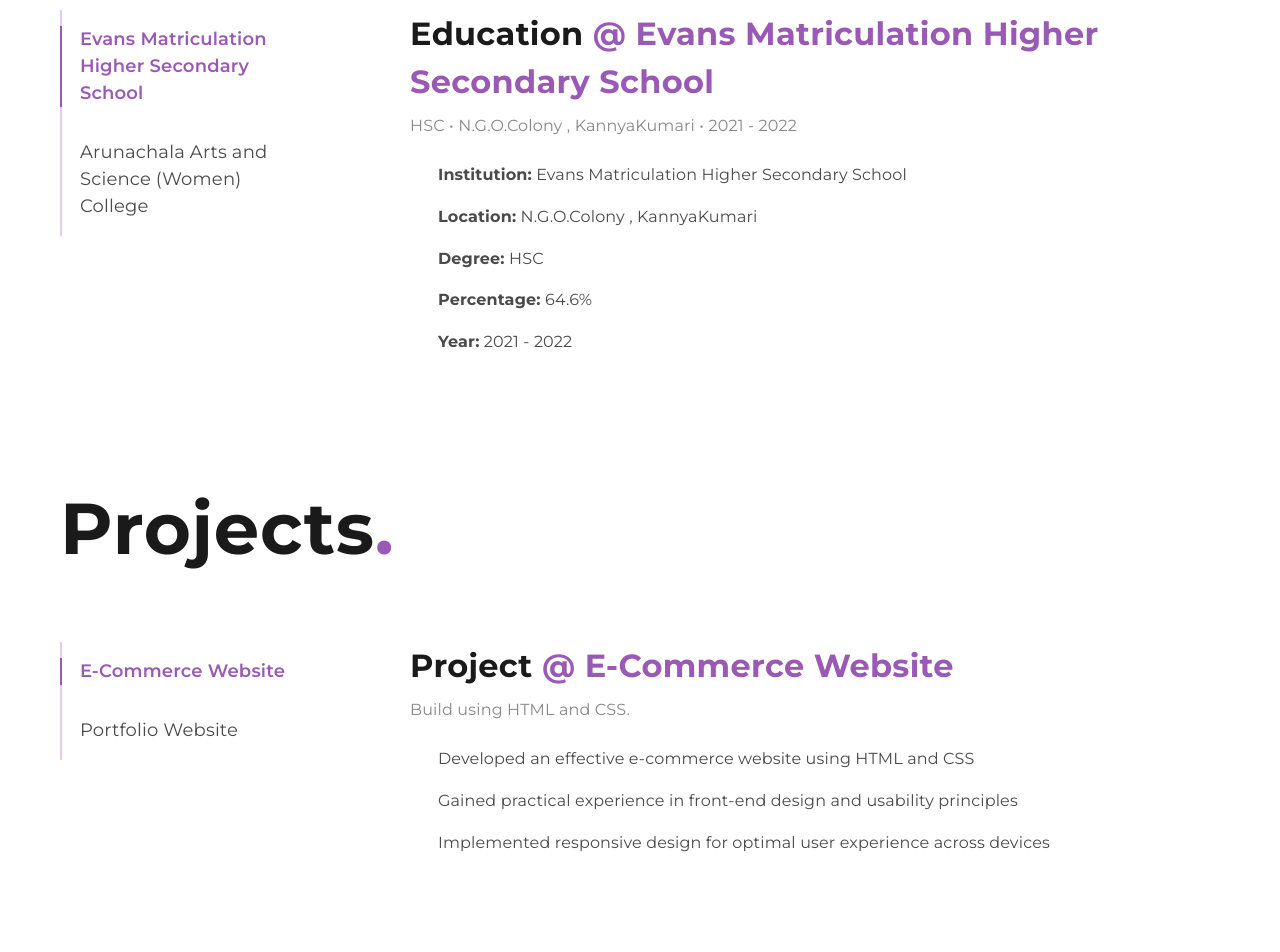
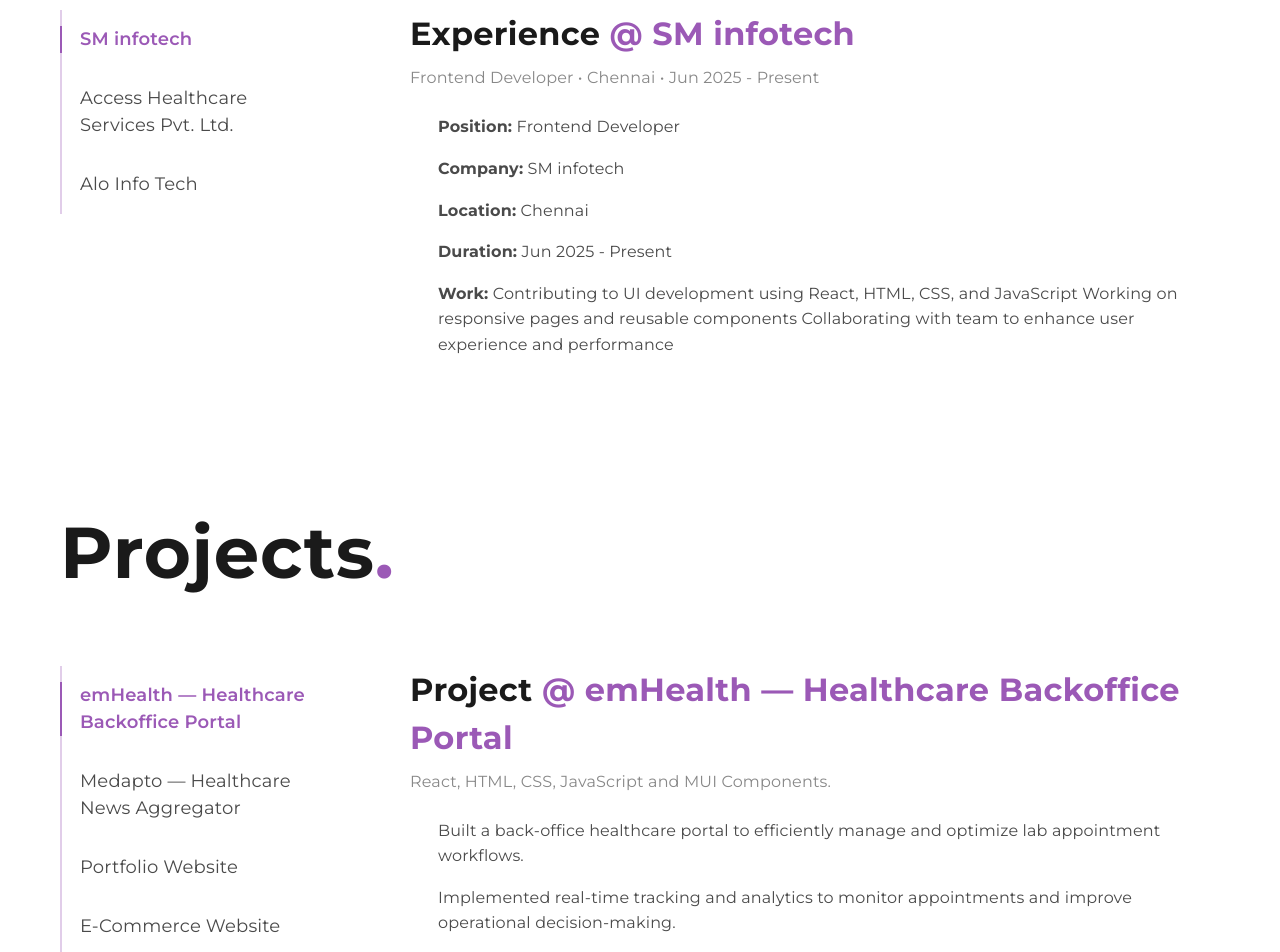
Before and after one commit to Azhaguroobika-roobi/portfolio, a React (Create React App) app: page / in a window 1280 px wide. Shown: the part 1680-2632 px from the top of the page. Built offline with nearby package versions, Linux system fonts and the light colour scheme; some icons are missing.

Commit message:
experience added

```diff
--- a/src/App.js
+++ b/src/App.js
@@ -5,6 +5,7 @@
 import Contact from './components/contact';
 import Projects from './components/projects';
 import Skills from './components/skills';
+import Experience from './components/experience';
 
 function App() {
   return (
@@ -16,6 +17,7 @@
           <Route path="/about" element={<About />} />
           <Route path="/projects" element={<Projects />} />
           <Route path="/skills" element={<Skills />} />
+          <Route path="/experience" element={<Experience />} />
           <Route path="/contact" element={<Contact />} />
         </Routes>
       </div>
--- a/src/components/education.js
+++ b/src/components/experience.js
@@ -2,38 +2,34 @@
 import { Box, Typography } from '@mui/material';
 import CheckCircleIcon from '@mui/icons-material/CheckCircle';
 
-function Education(){
-    const educations = [
+function Experience(){
+    const experiences = [
         {
-            institution: 'Evans Matriculation Higher Secondary School',
-            location: 'N.G.O.Colony , KannyaKumari',
-            degree: 'HSC',
-            percentage: '64.6%',
-            year: '2021 - 2022',
-            details: [
-                'Degree: Degree Name 1',
-                'Location: Location 1',
-                'Percentage: XX%',
-                'Year: YYYY - YYYY'
-            ]
+            position: 'Frontend Developer',
+            company: 'SM infotech',
+            location: 'Chennai',
+            duration: 'Jun 2025 - Present',
+            work: 'Contributing to UI development using React, HTML, CSS, and JavaScript Working on responsive pages and reusable components Collaborating with team to enhance user experience and performance'
         },
         {
-            institution: 'Arunachala Arts and Science (Women) College',
-            location: 'VelliChanthai , KannyaKumari',
-            degree: 'B.Sc Computer Science',
-            percentage: '86.2%',
-            year: '2022 - 2025',
-            details: [
-                'Degree: Degree Name 2',
-                'Location: Location 2',
-                'Percentage: XX%',
-                'Year: YYYY - YYYY'
-            ]
+            position: 'Web Development Intern',
+            company: 'Access Healthcare Services Pvt. Ltd.',
+            location: 'Chennai',
+            duration: 'Jan 2025 – Feb 2025',
+            work: 'Built internal tools UI modules, optimized workflows, contributed to front-end improvements.'
         },
+        {
+            position: 'Frontend Development Intern',
+            company: 'Alo Info Tech',
+            location: 'Chennai',
+            duration: 'Jun 2024 – Jul 2024',
+            work: 'Developed e-commerce UI, implemented responsive layouts, worked with React & JavaScript.'
+        },
+
     ];
 
     const [selectedIndex, setSelectedIndex] = useState(0);
-    const selectedEducation = educations[selectedIndex];
+    const selectedExperience = experiences[selectedIndex];
 
     return(
         <Box sx={{
@@ -51,7 +47,7 @@
                 color: '#1a1a1a',
                 marginBottom: { xs: '40px', md: '60px' }
             }}>
-                Education
+                Experience
                 <Box component="span" sx={{ color: '#9b59b6' }}>.</Box>
             </Typography>
 
@@ -79,9 +75,9 @@
                         opacity: 0.3
                     }} />
 
-                    {/* Education list */}
+                    {/* Experience list */}
                     <Box sx={{ paddingLeft: '20px' }}>
-                        {educations.map((education, index) => (
+                        {experiences.map((experience, index) => (
                             <Box
                                 key={index}
                                 onClick={() => setSelectedIndex(index)}
@@ -114,7 +110,7 @@
                                         color: '#9b59b6'
                                     }
                                 }}>
-                                    {education.institution}
+                                    {experience.company}
                                 </Typography>
                             </Box>
                         ))}
@@ -133,9 +129,9 @@
                         color: '#1a1a1a',
                         marginBottom: '8px'
                     }}>
-                        Education
+                        Experience
                         <Box component="span" sx={{ color: '#9b59b6' }}>
-                            {' @ ' + selectedEducation.institution}
+                            {' @ ' + selectedExperience.company}
                         </Box>
                     </Typography>
 
@@ -145,7 +141,7 @@
                         color: '#888888',
                         marginBottom: '24px'
                     }}>
-                        {selectedEducation.degree} • {selectedEducation.location} • {selectedEducation.year}
+                        {selectedExperience.position} • {selectedExperience.location} • {selectedExperience.duration}
                     </Typography>
 
                     {/* Details */}
@@ -163,7 +159,7 @@
                                 color: '#4a4a4a',
                                 lineHeight: 1.6
                             }}>
-                                <strong>Institution:</strong> {selectedEducation.institution}
+                                <strong>Position:</strong> {selectedExperience.position}
                             </Typography>
                         </Box>
                         <Box sx={{ display: 'flex', alignItems: 'flex-start', gap: '12px' }}>
@@ -179,7 +175,7 @@
                                 color: '#4a4a4a',
                                 lineHeight: 1.6
                             }}>
-                                <strong>Location:</strong> {selectedEducation.location}
+                                <strong>Company:</strong> {selectedExperience.company}
                             </Typography>
                         </Box>
                         <Box sx={{ display: 'flex', alignItems: 'flex-start', gap: '12px' }}>
@@ -195,7 +191,7 @@
                                 color: '#4a4a4a',
                                 lineHeight: 1.6
                             }}>
-                                <strong>Degree:</strong> {selectedEducation.degree}
+                                <strong>Location:</strong> {selectedExperience.location}
                             </Typography>
                         </Box>
                         <Box sx={{ display: 'flex', alignItems: 'flex-start', gap: '12px' }}>
@@ -211,7 +207,7 @@
                                 color: '#4a4a4a',
                                 lineHeight: 1.6
                             }}>
-                                <strong>Percentage:</strong> {selectedEducation.percentage}
+                                <strong>Duration:</strong> {selectedExperience.duration}
                             </Typography>
                         </Box>
                         <Box sx={{ display: 'flex', alignItems: 'flex-start', gap: '12px' }}>
@@ -227,7 +223,7 @@
                                 color: '#4a4a4a',
                                 lineHeight: 1.6
                             }}>
-                                <strong>Year:</strong> {selectedEducation.year}
+                                <strong>Work:</strong> {selectedExperience.work}
                             </Typography>
                         </Box>
                     </Box>
@@ -237,4 +233,4 @@
     );
 }
 
-export default Education;
+export default Experience;
--- a/src/components/home.js
+++ b/src/components/home.js
@@ -3,6 +3,7 @@
 import { Box, Typography, Button } from '@mui/material';
 import About from "./about";
 import Education from "./education";
+import Experience from "./experience";
 import Projects from "./projects";
 import Skills from "./skills";
 import Contact from "./contact";
@@ -201,6 +202,7 @@
         <Box sx={{ position: 'relative', zIndex: 2 }}>
           <About />
           <Education />
+          <Experience />
           <Projects />
           <Skills />
           <Contact />
--- a/src/components/projects.js
+++ b/src/components/projects.js
@@ -5,13 +5,23 @@
 function Projects(){
     const projects = [
         {
-            title: 'E-Commerce Website',
-            description: 'Developed an effective e-commerce website using HTML and CSS. Gained practical experience in front-end design and usability principles.',
-            technologies: 'Build using HTML and CSS.',
+            title: 'emHealth — Healthcare Backoffice Portal',
+            description: 'Developed a back-office healthcare portal that streamlines lab appointment management with real-time tracking, analytics, and productivity-enhancing workflows.',
+            technologies: 'React, HTML, CSS, JavaScript and MUI Components.',
             bullets: [
-                'Developed an effective e-commerce website using HTML and CSS',
-                'Gained practical experience in front-end design and usability principles',
-                'Implemented responsive design for optimal user experience across devices'
+                'Built a back-office healthcare portal to efficiently manage and optimize lab appointment workflows.',
+                'Implemented real-time tracking and analytics to monitor appointments and improve operational decision-making.',
+                'Designed a streamlined, responsive interface that enhances productivity and simplifies daily lab management tasks.'
+            ]
+        },
+        {
+            title: 'Medapto — Healthcare News Aggregator',
+            description: 'A React-based platform that aggregates verified medical news with concise summaries for easy, reliable healthcare updates.',
+            technologies: 'React, HTML, CSS, JavaScript',
+            bullets: [
+                'Built a platform that aggregates verified medical news from trusted councils, government health departments, and recognized medical journals.',
+                'Developed summarized news cards for quick reading and added source links for full verification.',
+                'Designed a clean, responsive UI for medical students and healthcare professionals.'
             ]
         },
         {
@@ -24,6 +34,16 @@
                 'Implemented routing and interactive components for seamless navigation'
             ]
         },
+        {
+            title: 'E-Commerce Website',
+            description: 'Developed an effective e-commerce website using HTML and CSS. Gained practical experience in front-end design and usability principles.',
+            technologies: 'Build using HTML and CSS.',
+            bullets: [
+                'Developed an effective e-commerce website using HTML and CSS',
+                'Gained practical experience in front-end design and usability principles',
+                'Implemented responsive design for optimal user experience across devices'
+            ]
+        },
     ];
 
     const [selectedIndex, setSelectedIndex] = useState(0);
@@ -33,9 +53,10 @@
         <Box sx={{
             position: 'relative',
             backgroundColor: 'white',
-            padding: { xs: '40px 20px', md: '60px 60px' },
+            padding: { xs: '40px 20px', md: '80px 60px' },
             maxWidth: '1400px',
-            margin: '0 auto'
+            margin: '0 auto',
+            minHeight: '100vh'
         }}>
             {/* Heading */}
             <Typography sx={{
```
Also changed, not shown: src/components/nav.js (+13 -0 lines), public/R Logo.png, 1 other file (tests, documents, lock files or other folders).
